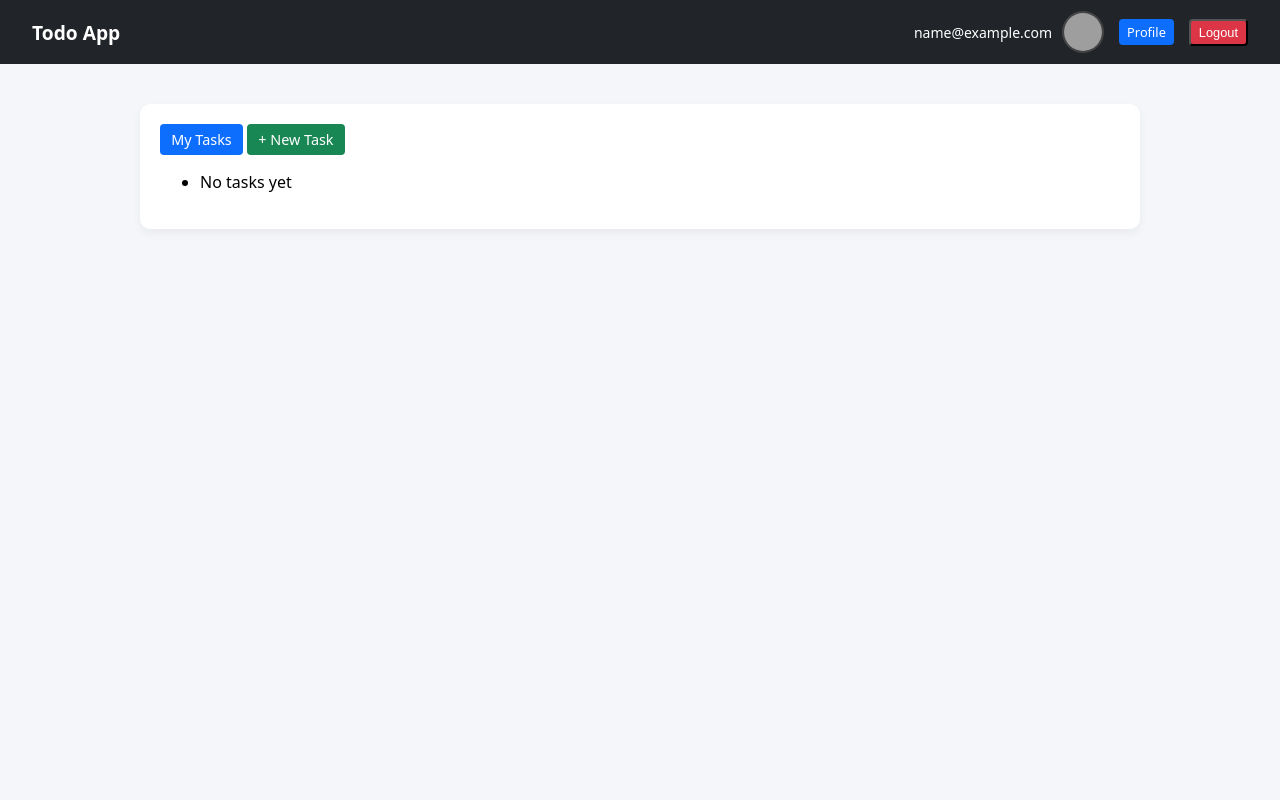
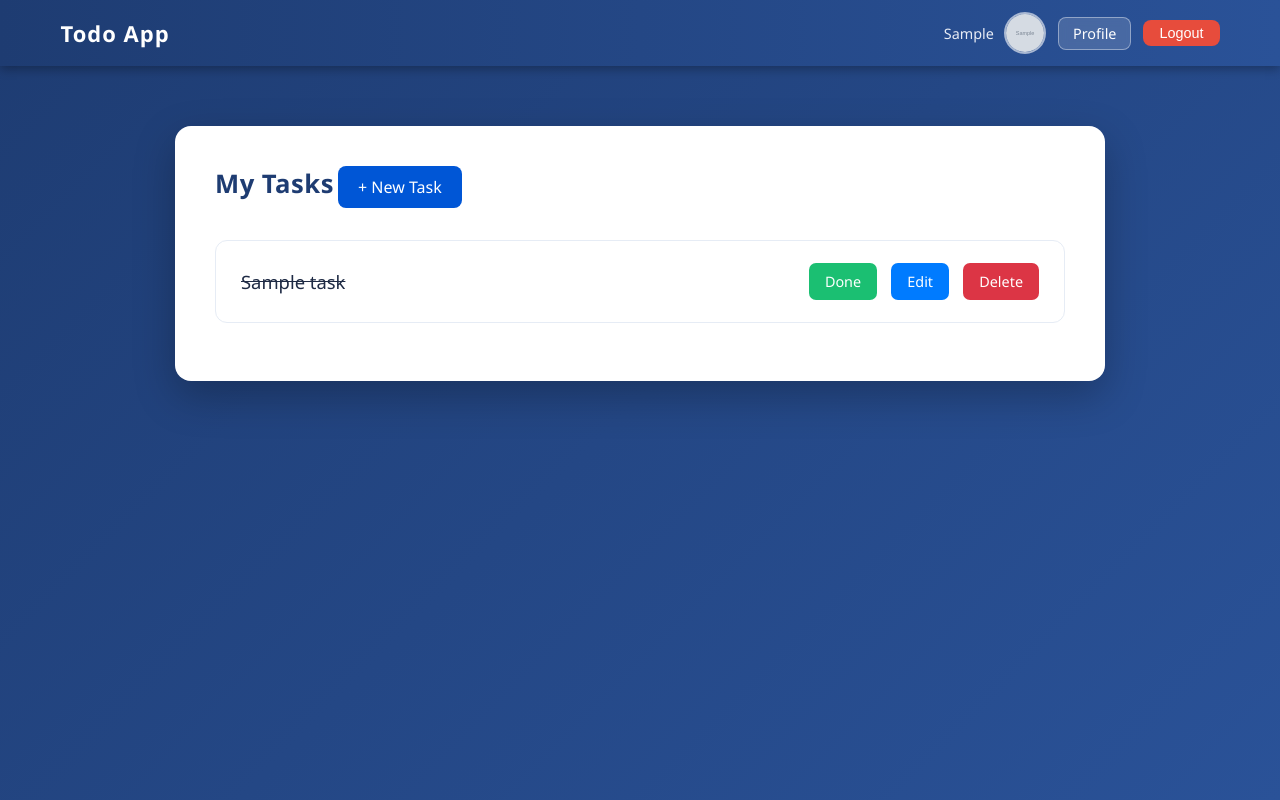
Before and after one commit to Mohammadiaa/-django-todo-cbv, a Django app: page /tasks/ in a window 1280 px wide. Run offline with Django 5.2, Linux system fonts and the light colour scheme; a user stored in the database is signed in; tables that the repository leaves empty hold one stand-in row (values such as "Sample post"); grey boxes marked "Sample" are stand-in pictures; grey boxes are pictures that could not be loaded.

Commit message:
Refactor UI and template structure
- Move login template to templates/registration/ for Django auth convention
- Add logged_out.html template
- Add custom stylesheet (css/style.css)
- Refactor base.html navbar with custom classes
- Replace inline styles with reusable CSS classes
- Improve project structure

```diff
--- /dev/null
+++ b/static/css/style.css
@@ -0,0 +1,408 @@
+body {
+  margin: 0;
+  font-family: "Segoe UI", Roboto, Arial, sans-serif;
+  background: linear-gradient(135deg,#1e3c72,#2a5298);
+  min-height: 100vh;
+  color: #fff;
+}
+
+.card {
+  /* background: #ffffff; */
+  background: #ffffff;
+  color: #000;
+  border-radius: 16px;
+  box-shadow: 0 15px 40px rgba(0,0,0,0.25);
+  width: 85%;
+  max-width: 1100px;
+  margin: 60px auto;
+  padding: 40px;
+  border: none;
+}
+
+.card .btn.disabled {
+  background: transparent;
+  color: #1e3c72;
+  border: none;
+  font-size: 1.6rem;
+  font-weight: 600;
+  padding: 0;
+  letter-spacing: 0.5px;
+  cursor: default;
+}
+
+.btn-success {
+  background: #0056d6;
+  border: none;
+  color: #fff;
+  font-size: 1rem;
+  border-radius: 8px;
+  padding: 10px 20px;
+  transition: all 0.25s ease;
+}
+
+.btn-success:hover {
+  background: #0040a3;
+  transform: translateY(-2px);
+}
+
+.list-group {
+  list-style: none;
+  padding: 0;
+  margin-top: 25px;
+}
+
+.list-group-item {
+  display: flex;
+  justify-content: space-between;
+  align-items: center;
+
+  padding: 22px 25px;
+  margin-bottom: 18px;
+
+  border-radius: 12px;
+  border: 1px solid #e6ecf5;
+
+  background: #ffffff;
+
+  transition: all 0.25s ease;
+}
+
+.list-group-item:hover {
+  background: #f4f8ff;
+  transform: translateY(-2px);
+  box-shadow: 0 6px 18px rgba(0,0,0,0.12);
+}
+
+.task-title {
+  font-size: 1.15rem;
+  color: #1e2a44;
+  font-weight: 500;
+}
+
+.btn-group a {
+  margin-left: 10px;
+  border-radius: 7px;
+  padding: 9px 16px;
+  font-size: 0.9rem;
+  font-weight: 500;
+  transition: all 0.2s ease;
+  text-decoration: none;
+}
+
+.btn-warning {
+  background: #1bbf72;
+  border: none;
+  color: #fff;
+}
+
+.btn-warning:hover {
+  background: #16a865;
+  transform: translateY(-1px);
+}
+
+.btn-info {
+  background: #007bff;
+  border: none;
+  color: #fff;
+}
+
+.btn-info:hover {
+  background: #0056d6;
+  transform: translateY(-1px);
+}
+
+.btn-danger {
+  background: #dc3545;
+  border: none;
+  color: #fff;
+}
+
+.btn-danger:hover {
+  background: #b02a37;
+  transform: translateY(-1px);
+}
+
+.btn:hover {
+  box-shadow: 0 5px 12px rgba(0,0,0,0.18);
+}
+
+.text-muted {
+  font-size: 1rem;
+  color: #888;
+}
+
+.mb-4 {
+  margin-bottom: 2rem !important;
+}
+
+/* === PROFILE PAGE (FINAL POLISHED VERSION) === */
+
+.profile-container {
+  display: flex;
+  flex-direction: column;
+  align-items: center;
+  justify-content: center;
+  min-height: 80vh;
+}
+
+.profile-title {
+  font-size: 2rem;
+  font-weight: 700;
+  color: #ffffff;
+  margin-bottom: 30px;
+  letter-spacing: 0.5px;
+  text-shadow: 0 2px 6px rgba(0, 0, 0, 0.4);
+}
+
+.profile-card {
+  background: rgba(255, 255, 255, 0.95);
+  width: 80%;
+  max-width: 700px;
+  padding: 40px 50px;
+  border-radius: 18px;
+  box-shadow: 0 12px 35px rgba(0, 0, 0, 0.25);
+  text-align: center;
+}
+
+.profile-info p {
+  font-size: 1.2rem;
+  color: #1e2a44;
+  margin: 18px 0;
+}
+
+.profile-info strong {
+  color: #1e3c72;
+}
+
+.edit-btn {
+  background: linear-gradient(135deg, #1e3c72, #2a5298);
+  border: none;
+  border-radius: 10px;
+  padding: 12px 30px;
+  margin-top: 30px;
+  color: #fff;
+  font-size: 1rem;
+  font-weight: 500;
+  box-shadow: 0 6px 15px rgba(30, 60, 114, 0.3);
+  transition: all 0.2s ease-in-out;
+}
+
+.edit-btn:hover {
+  background: linear-gradient(135deg, #2649a3, #376fc7);
+  transform: translateY(-3px);
+}
+
+.profile-ca:hover {
+  transform: translateY(-4px);
+  transition: transform 0.25s ease-in-out;
+}
+
+.profile-avatar{
+  width:120px;
+  height:120px;
+  border-radius:50%;
+  object-fit:cover;
+  margin-bottom:20px;
+  border:4px solid #2a5298;
+}
+
+/* === Profile Styling (Full version) === */
+
+.profile-container {
+  display: flex;
+  flex-direction: column;
+  align-items: center;
+  justify-content: center;
+  min-height: 85vh;
+}
+
+.profile-title {
+  font-size: 2rem;
+  font-weight: 700;
+  color: #ffffff;
+  margin-bottom: 30px;
+  text-shadow: 0 3px 8px rgba(0, 0, 0, 0.3);
+}
+
+.profile-card {
+  background: rgba(255, 255, 255, 0.95);
+  width: 85%;
+  max-width: 700px;
+  padding: 40px 50px;
+  border-radius: 18px;
+  box-shadow: 0 8px 30px rgba(0, 0, 0, 0.25);
+  text-align: center;
+  position: relative;
+}
+
+.profile-avatar {
+  width: 140px;
+  height: 140px;
+  border-radius: 50%;
+  object-fit: cover;
+  border: 5px solid #1e3c72;
+  margin-bottom: 20px;
+}
+
+.profile-name {
+  font-size: 1.4rem;
+  color: #1e3c72;
+  font-weight: 600;
+  margin-bottom: 8px;
+}
+
+.profile-bio {
+  font-size: 1rem;
+  color: #3d4e67;
+  margin-bottom: 25px;
+  font-style: italic;
+}
+
+.profile-info p {
+  font-size: 1.1rem;
+  color: #1e2a44;
+  margin: 10px 0;
+}
+
+.profile-info strong {
+  color: #1e3c72;
+}
+
+.edit-btn {
+  background: linear-gradient(135deg, #1e3c72, #2a5298);
+  border: none;
+  border-radius: 10px;
+  padding: 12px 32px;
+  margin-top: 25px;
+  color: #fff;
+  font-size: 1rem;
+  font-weight: 500;
+  text-decoration: none;
+  box-shadow: 0 6px 18px rgba(30, 60, 114, 0.35);
+  transition: all 0.3s ease;
+}
+
+.edit-btn:hover {
+  background: linear-gradient(135deg, #2a5298, #1e3c72);
+  transform: translateY(-3px);
+}
+
+/* === Navbar Styling === */
+
+.custom-navbar {
+  background: linear-gradient(90deg, #1e3c72, #2a5298);
+  padding: 12px 30px;
+  box-shadow: 0 3px 10px rgba(0, 0, 0, 0.3);
+}
+
+.nav-container {
+  display: flex;
+  justify-content: space-between;
+  align-items: center;
+}
+
+.brand-logo {
+  font-weight: 600;
+  font-size: 22px;
+  color: #fff !important;
+  letter-spacing: 1px;
+}
+
+.nav-user-section {
+  display: flex;
+  align-items: center;
+  gap: 18px;
+}
+
+.user-info {
+  display: flex;
+  align-items: center;
+  gap: 10px;
+}
+
+.user-email {
+  color: #e8ecf5;
+  font-size: 0.9rem;
+  font-weight: 500;
+}
+
+.user-avatar {
+  width: 38px;
+  height: 38px;
+  border-radius: 50%;
+  border: 2px solid rgba(255, 255, 255, 0.6);
+  object-fit: cover;
+  transition: transform 0.2s ease-in-out;
+}
+.user-avatar:hover {
+  transform: scale(1.1);
+}
+
+.profile-btn {
+  background: #ffffff;
+  color: #2a5298;
+  font-weight: 500;
+  border-radius: 8px;
+  padding: 5px 16px;
+  transition: all 0.2s ease-in-out;
+  border: none;
+}
+.profile-btn:hover {
+  background: #e7eaf3;
+  color: #1e3c72;
+}
+
+.logout-btn {
+  background: #e74c3c;
+  color: white;
+  font-weight: 500;
+  border: none;
+  border-radius: 8px;
+  padding: 5px 16px;
+  transition: all 0.2s ease-in-out;
+}
+.logout-btn:hover {
+  background: #c0392b;
+}
+
+.nav-user-section form {
+  margin: 0;
+}
+
+.nav-user-section {
+  display: flex;
+  align-items: center;
+  gap: 12px;
+}
+
+.profile-btn {
+  background: rgba(255,255,255,0.15);
+  color: #fff;
+  font-weight: 500;
+  border-radius: 8px;
+  padding: 6px 14px;
+  border: 1px solid rgba(255,255,255,0.4);
+  backdrop-filter: blur(4px);
+  transition: all 0.2s ease;
+}
+
+.profile-btn:hover {
+  background: #ffffff;
+  color: #2a5298;
+}
+
+.profile-avatar {
+    width: 130px;
+    height: 130px;
+    border-radius: 50%;
+    border: 5px solid #ffffff;
+    box-shadow: 0 10px 25px rgba(0, 0, 0, 0.15);
+    object-fit: cover;
+    transition: all 0.3s ease;
+    background-color: #fff;
+}
+
+.profile-avatar:hover {
+    transform: translateY(-5px);
+    box-shadow: 0 15px 30px rgba(0, 0, 0, 0.2);
+}
--- a/tasks/urls.py
+++ b/tasks/urls.py
@@ -1,6 +1,6 @@
 from django.urls import path
 from . import views
-from .views import TaskListView,CreateTaskView,EditTaskView,DeleteTaskView
+from .views import TaskListView,CreateTaskView,EditTaskView,DeleteTaskView,ToggleTaskView
 
 app_name = "tasks"
 
@@ -8,5 +8,6 @@ urlpatterns = [
     path("",TaskListView.as_view(), name="task_list"),
     path("create/",CreateTaskView.as_view(), name="create_task"),
     path("edit/<int:pk>/",EditTaskView.as_view(), name="edit_task"),
-    path("delete/<int:pk>/",DeleteTaskView.as_view(), name="delete_task")
+    path("delete/<int:pk>/",DeleteTaskView.as_view(), name="delete_task"),
+     path("toggle/<int:pk>/",ToggleTaskView.as_view(), name="task_toggle"),
 ]
--- a/tasks/views.py
+++ b/tasks/views.py
@@ -1,10 +1,24 @@
 from django.shortcuts import render
-from django.views.generic import TemplateView
+from django.views.generic import TemplateView,ListView
+from .models import Task
+from django.contrib.auth.mixins import LoginRequiredMixin
+from django.shortcuts import get_object_or_404, redirect
+from django.views import View
 # Create your views here.
+class TaskListView(LoginRequiredMixin,ListView):
+     model = Task
+     template_name = "tasks/task_list.html"
+     context_object_name = "tasks"
 
-class TaskListView(TemplateView):
-     template_name = "tasks/task_list.html"
+     def get_queryset(self):
+        return Task.objects.filter(user=self.request.user)
 
+class ToggleTaskView(LoginRequiredMixin, View):
+    def get(self, request, pk):
+        task = get_object_or_404(Task, pk=pk, user=request.user)
+        task.is_done = not task.is_done
+        task.save()
+        return redirect('tasks:task_list')
 class CreateTaskView(TemplateView):
      template_name = "tasks/task_form.html"
 
--- a/templates/base.html
+++ b/templates/base.html
@@ -5,47 +5,37 @@
     <meta charset="utf-8" />
     <title>Todo App</title>
     <link rel="stylesheet" href="{% static 'css/bootstrap.min.css' %}" />
+    <link rel="stylesheet" href="{% static 'css/style.css' %}" />
   </head>
   <body>
-    <nav class="navbar bg-dark navbar-dark">
-      <div class="nav-container">
-        <a class="navbar-brand" href="/">Todo App</a>
+    <nav class="navbar navbar-dark custom-navbar">
+      <div class="nav-container container-fluid">
+        <a class="navbar-brand brand-logo" href="/">Todo App</a>
 
-        <div style="display: flex; align-items: center; gap: 15px">
-          <div style="display: flex; align-items: center; gap: 10px">
-            <span style="color: #fff; font-size: 14px; font-weight: 500">
-              {{ user.email }}
-            </span>
-            <img
-              src="{% static 'avatar.png' %}"
-              width="38"
-              height="38"
-              style="
-                border-radius: 50%;
-                border: 2px solid #444;
-                object-fit: cover;
-              "
-            />
+        <div class="nav-user-section">
+          <div class="user-info">
+            <span class="user-email">{{ user.profile.first_name }}</span>
+
+            {% if user.profile.avatar %}
+              <img src="{{ user.profile.avatar.url }}" alt="Avatar" class="user-avatar" />
+            {% else %}
+              <img src="{% static 'avatar.png' %}" alt="Avatar" class="user-avatar" />
+            {% endif %}
           </div>
 
-          <a
-            class="btn btn-sm btn-primary"
-            href="{% url 'accounts:user_profile' %}"
-            >Profile</a
-          >
+          <a href="{% url 'accounts:user_profile' %}" class="btn profile-btn">Profile</a>
 
-          <form
-            action="{% url 'accounts:logout' %}"
-            method="post"
-            style="display: inline"
-          >
+          <form action="{% url 'accounts:logout' %}" method="post">
             {% csrf_token %}
-            <button class="btn btn-sm btn-danger" type="submit">Logout</button>
+            <button type="submit" class="btn logout-btn">Logout</button>
           </form>
         </div>
       </div>
     </nav>
 
-    <div class="container mt-4">{% block content %}{% endblock %}</div>
+    <div class="container mt-4">
+      {% block content %}
+      {% endblock %}
+    </div>
   </body>
 </html>
--- a/templates/tasks/task_list.html
+++ b/templates/tasks/task_list.html
@@ -1,4 +1,5 @@
-{% extends 'base.html' %} {% block content %}
+{% extends 'base.html' %}
+{% block content %}
 
 <div class="card p-4 shadow-sm">
 
@@ -6,32 +7,43 @@
 
     <span class="btn btn-primary btn-lg disabled"> My Tasks </span>
 
-
-    <a class="btn btn-success btn-lg shadow-sm" href="/task/create/">
+    <a class="btn btn-success btn-lg shadow-sm" href="{% url "tasks:create_task" %}">
       + New Task
     </a>
+
   </div>
 
+  <ul class="list-group">
 
-  <ul class="list-group">
-    {% for task in tasks %}
-    <li
-      class="list-group-item d-flex justify-content-between align-items-center"
-    >
+    {% for task in tasks  %}
+    <li class="list-group-item d-flex justify-content-between align-items-center">
+
       <span class="task-title">
-        {% if task.is_done %}
-        <s>{{ task.title }}</s>
-        {% else %} {{ task.title }} {% endif %}
+
+       {% if task.is_done %}
+       <s>{{ task.title }}</s>
+       {% else %}
+       {{ task.title }}
+       {% endif %}
+
       </span>
+
       <div class="btn-group" role="group">
-        <a class="btn btn-sm btn-warning" href="/task/{{ task.id }}/toggle/"
-          >Done</a
-        >
-        <a class="btn btn-sm btn-info" href="/task/{{ task.id }}/edit/">Edit</a>
-        <a class="btn btn-sm btn-danger" href="/task/{{ task.id }}/delete/"
-          >Delete</a
-        >
+        <a class="btn btn-sm btn-warning" href="{% url 'tasks:task_toggle' task.pk %}">
+            Done
+        </a>
+
+
+        <a class="btn btn-sm btn-info" href="{% url 'tasks:edit_task' task.pk %}">
+          Edit
+      </a>
+
+        <a class="btn btn-sm btn-danger" href="{% url 'tasks:delete_task' task.pk %}">
+          Delete
+          </a>
+
       </div>
+
     </li>
     {% empty %}
     <li class="list-group-item text-center text-muted py-4">No tasks yet</li>
```
Also changed, not shown: templates/profile/profile.html (+23 -8 lines), media/avatars/Screenshot_23.png (added).
